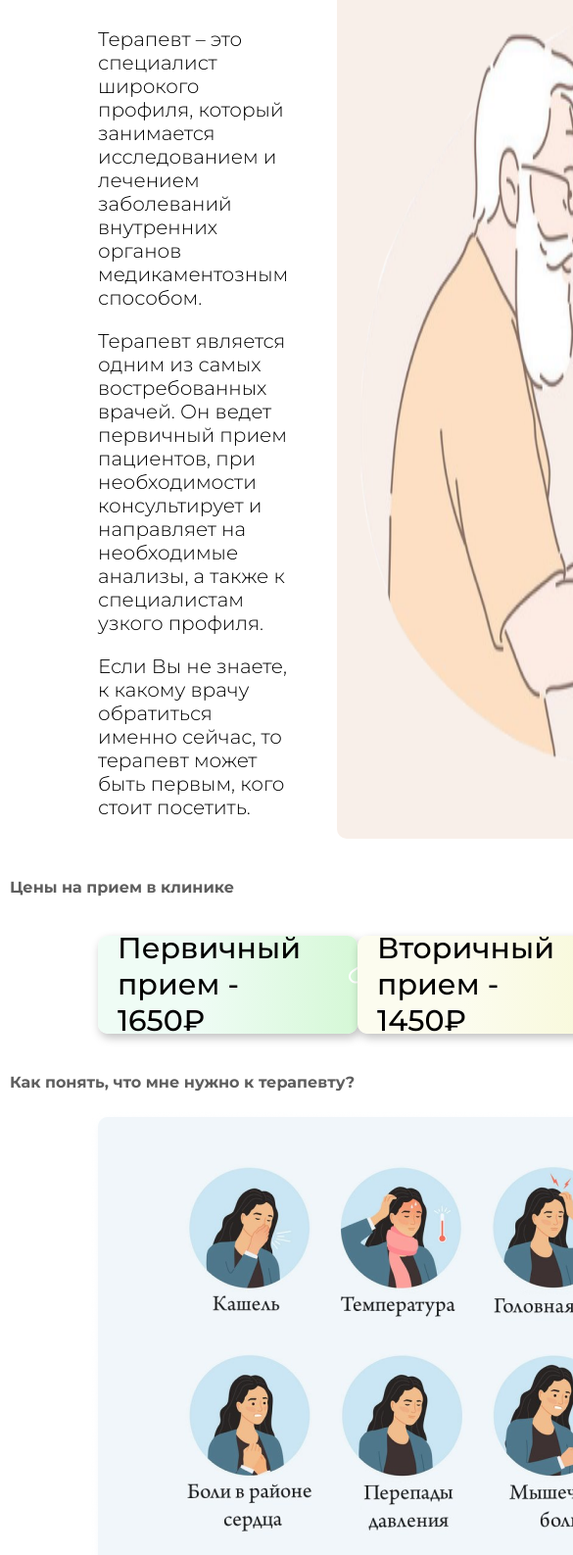
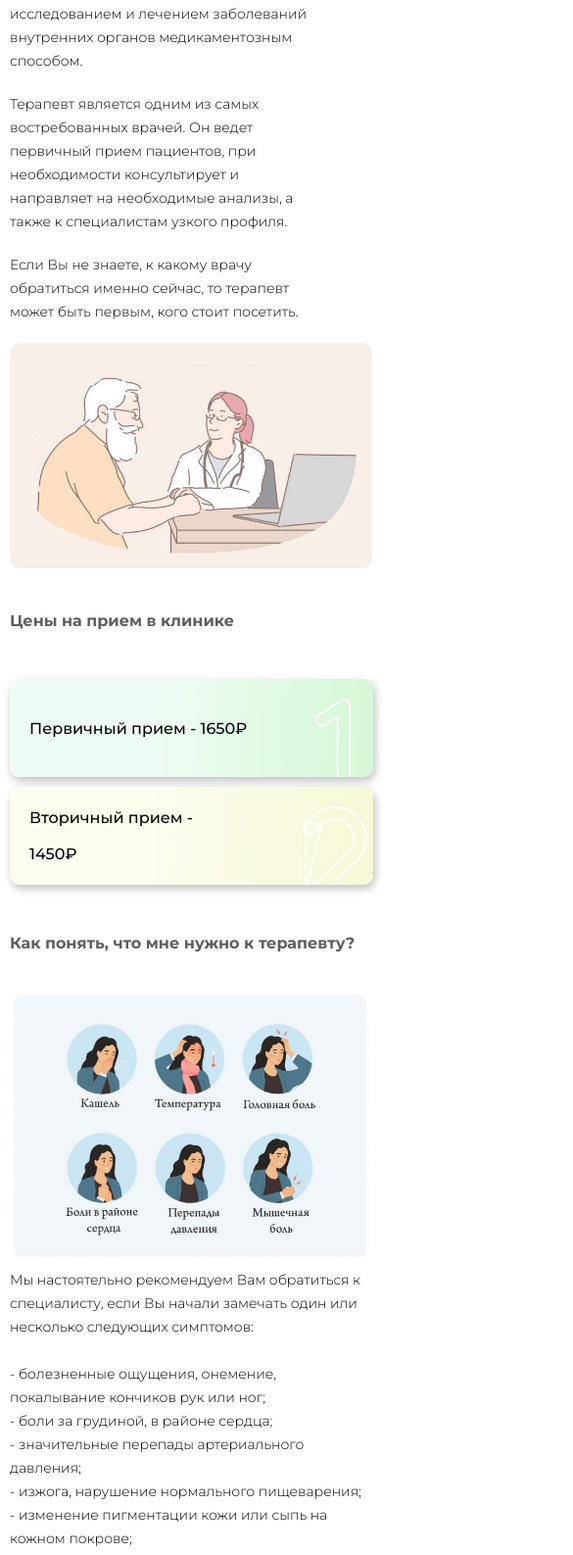
Before and after one commit to proxt/astimed, a plain HTML site: page terapevt.html in a window 390 px wide. Shown: the part 226-1813 px from the top of the page at 98% size, 585 px wide, since content can reach past the window. Drawn offline with nearby package versions, Linux system fonts and the light colour scheme.

Commit message:
Оптимизировал под мобилки стр "Прием терапевта"

```diff
--- a/css/media.css
+++ b/css/media.css
@@ -199,6 +199,51 @@
     .created {
         display: inline-block!important;
     }
+    .container-head {
+        display: block!important;
+        padding: 20px 10px!important;
+    }
+    .container-head img {
+        width: 100%!important;
+    }
+    .container-head p {
+        font-size: 14px!important;
+    }
+    .container-head h1 {
+        font-size: 20px!important;
+    }
+    .price-uslugs {
+        display: block!important;
+        width: 90% !important;
+        padding: 20px 10px!important;
+    }
+    .one, .two {
+        width: 100% !important;
+        margin: 10px 0!important;
+    }
+    .price-uslugs a {
+        font-size: 16px!important;
+    }
+    .containers {
+        padding: 20px 10px!important;
+    }
+    .info-uslugs {
+        display: block!important;
+    }
+    .one-uslugs {
+        padding: 0!important;
+        margin: 0!important;
+    }
+    .one-uslugs img {
+        width: 100%!important;
+    }
+    p {
+        font-size: 14px!important;
+    }
+    .osnova-uslugs {
+        margin: 20px 0!important;
+        box-shadow: none!important;
+    }
 
 }
 @media (min-width: 1019px) {
--- a/terapevt.html
+++ b/terapevt.html
@@ -40,7 +40,7 @@
     </div>
     <nav class="nav header-nav">
         <ul class="nav-list">
-            <li class="nav-item"><a href="index.html" class="nav-link">Главная</a></li>
+            <li class="nav-item"><a href="/index.html" class="nav-link">Главная</a></li>
             <li class="nav-item">
                 <a href="#" class="nav-link nav-link-drop">Прием в клинике</a>
                 <ul class="nav-list nav-list-dropdown dropdown-list">
```
Also changed, not shown: index.html (+1 -1 lines).
